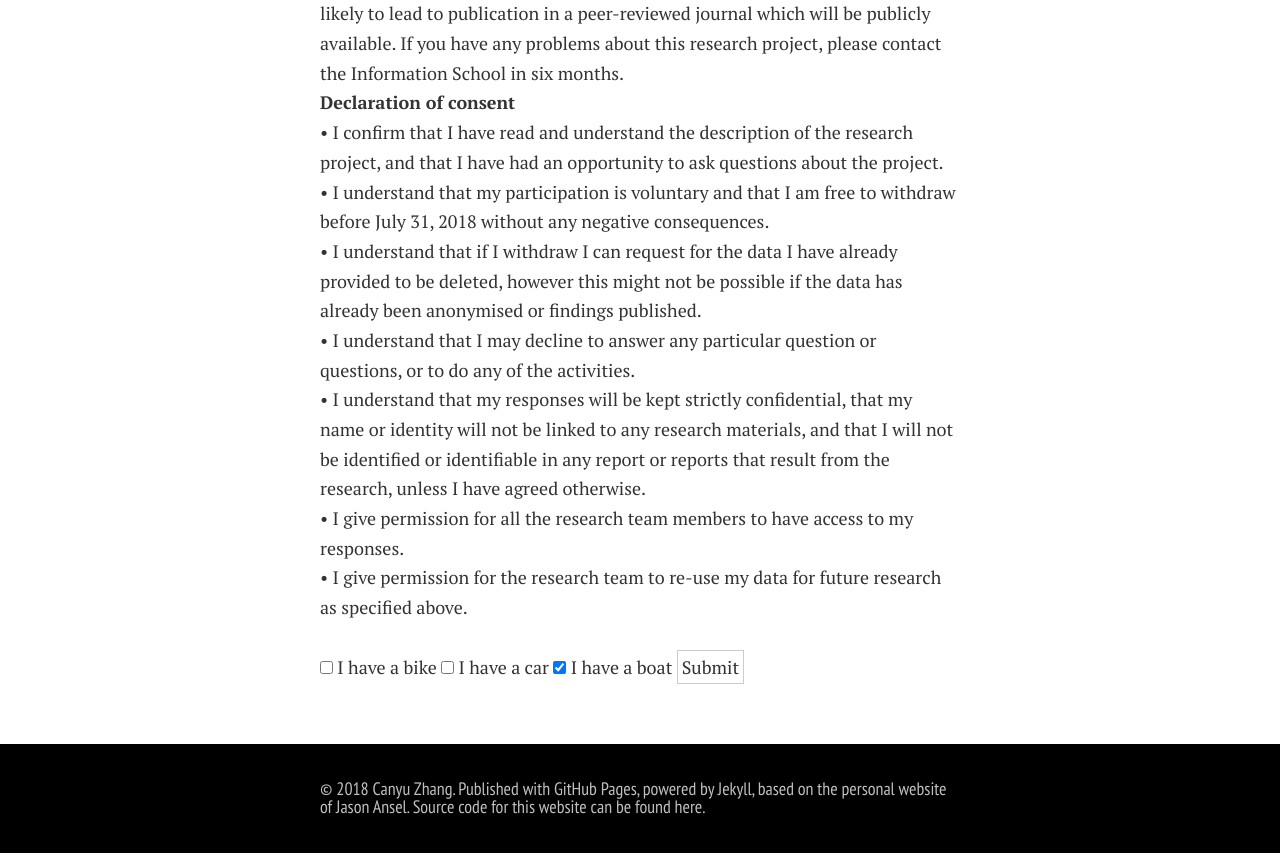
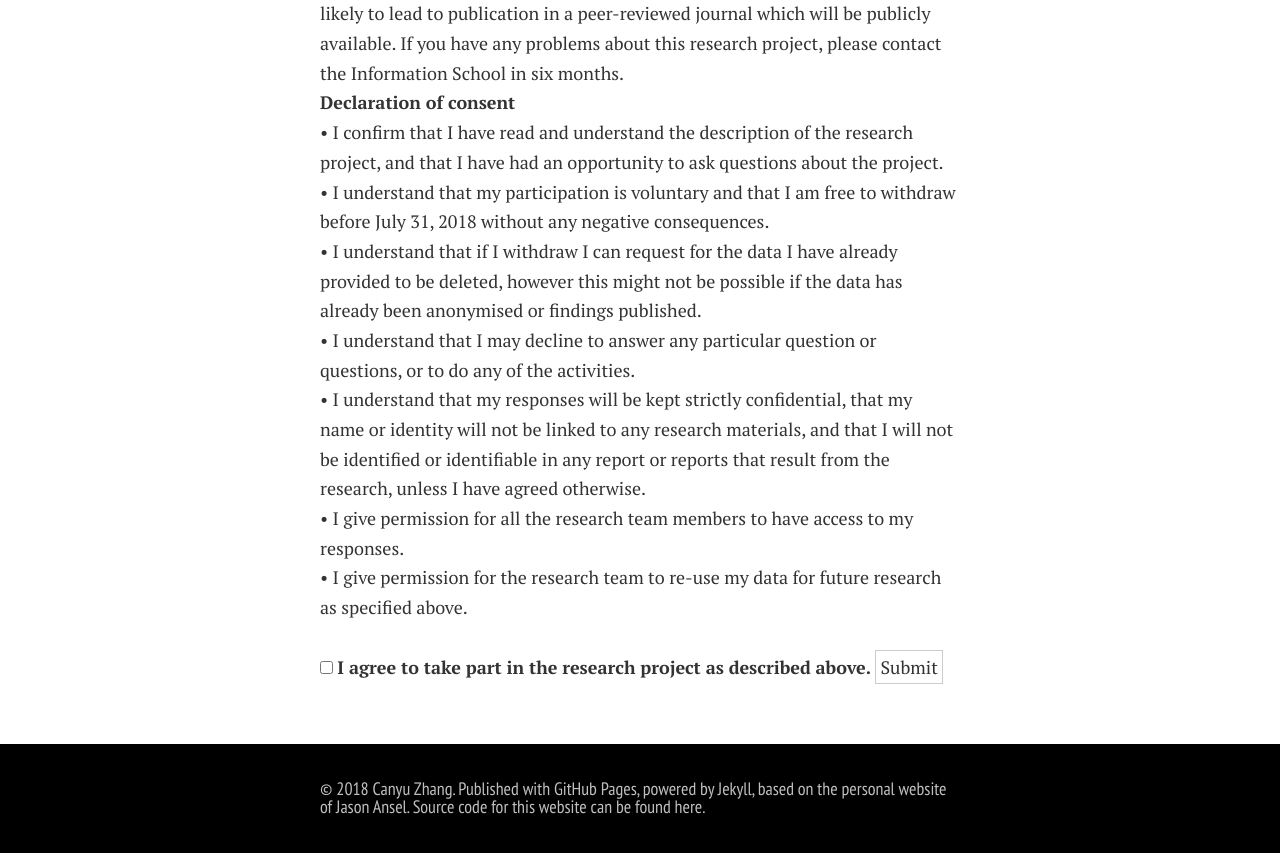
Before and after one commit to aaronzhangcanyu/aaronzhangcanyu.github.io, a Jekyll site: the page built from informed_consent.md, in a window 1280 px wide and 900 px high, scrolled down 1365 px. Shown: the top 853 px of the window. Built offline with Jekyll 4.4.1, drawn with Linux system fonts in a browser that asks for light colours; nearby versions of some CDN libraries; Markdown is read by kramdown in place of the engine named in the settings.

Commit message:
Update page1.html

```diff
--- a/_layouts/page1.html
+++ b/_layouts/page1.html
@@ -30,10 +30,8 @@
     <div class="article-wrap" itemprop="text">
       {{ content }}
       <form action="/action_page.php">
-      <input type="checkbox" name="vehicle1" value="Bike"> I have a bike<br>
-      <input type="checkbox" name="vehicle2" value="Car"> I have a car<br>
-      <input type="checkbox" name="vehicle3" value="Boat" checked> I have a boat<br><br>
-      <input type="submit" value="Submit">
+        <input type="checkbox" name="vehicle1" value="Bike"> <strong>I agree to take part in the research project as described above.</strong><br>
+        <input type="submit" value="Submit">
       </form>
     </div><!-- /.article-wrap -->
   </article>
```
